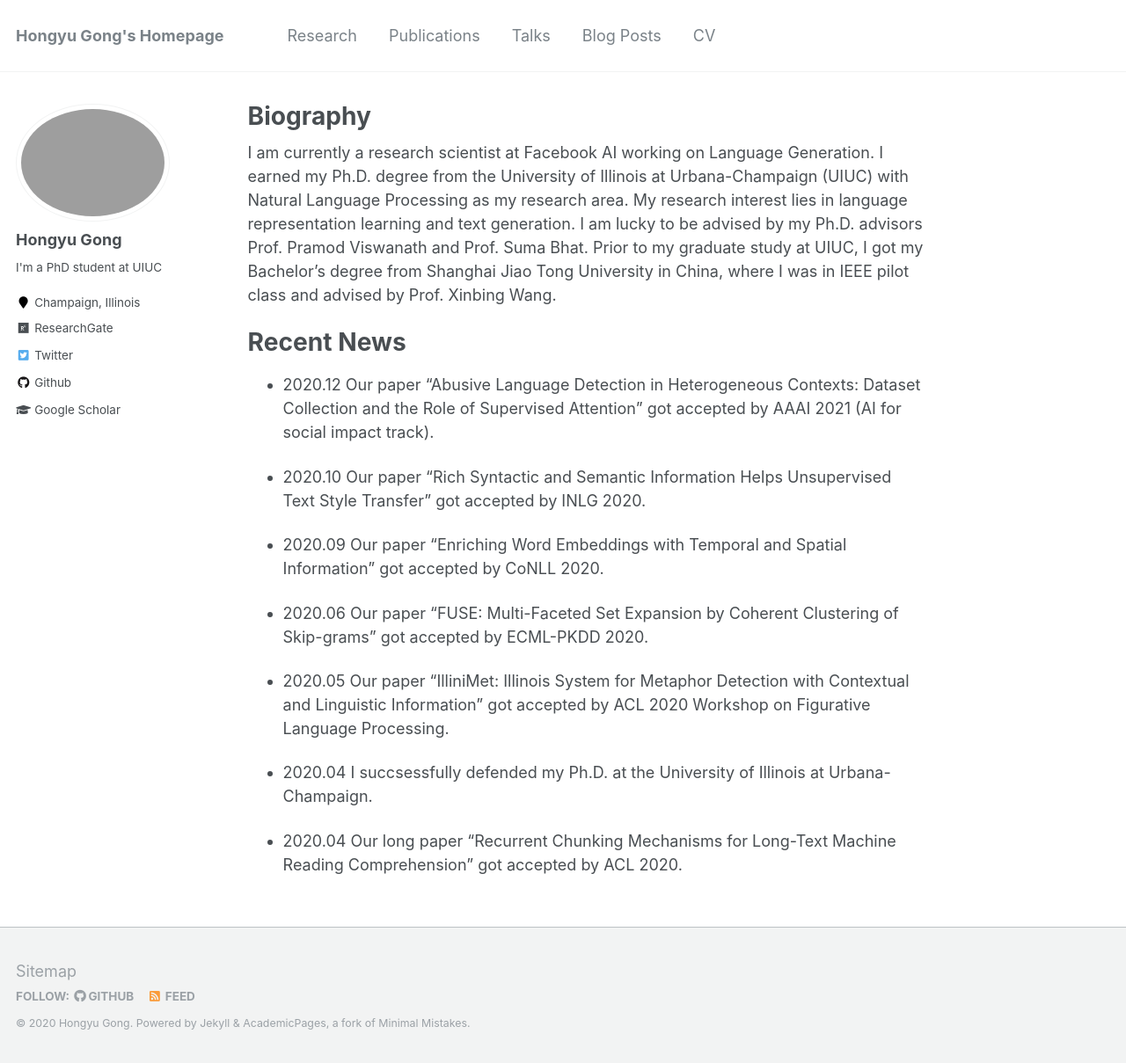
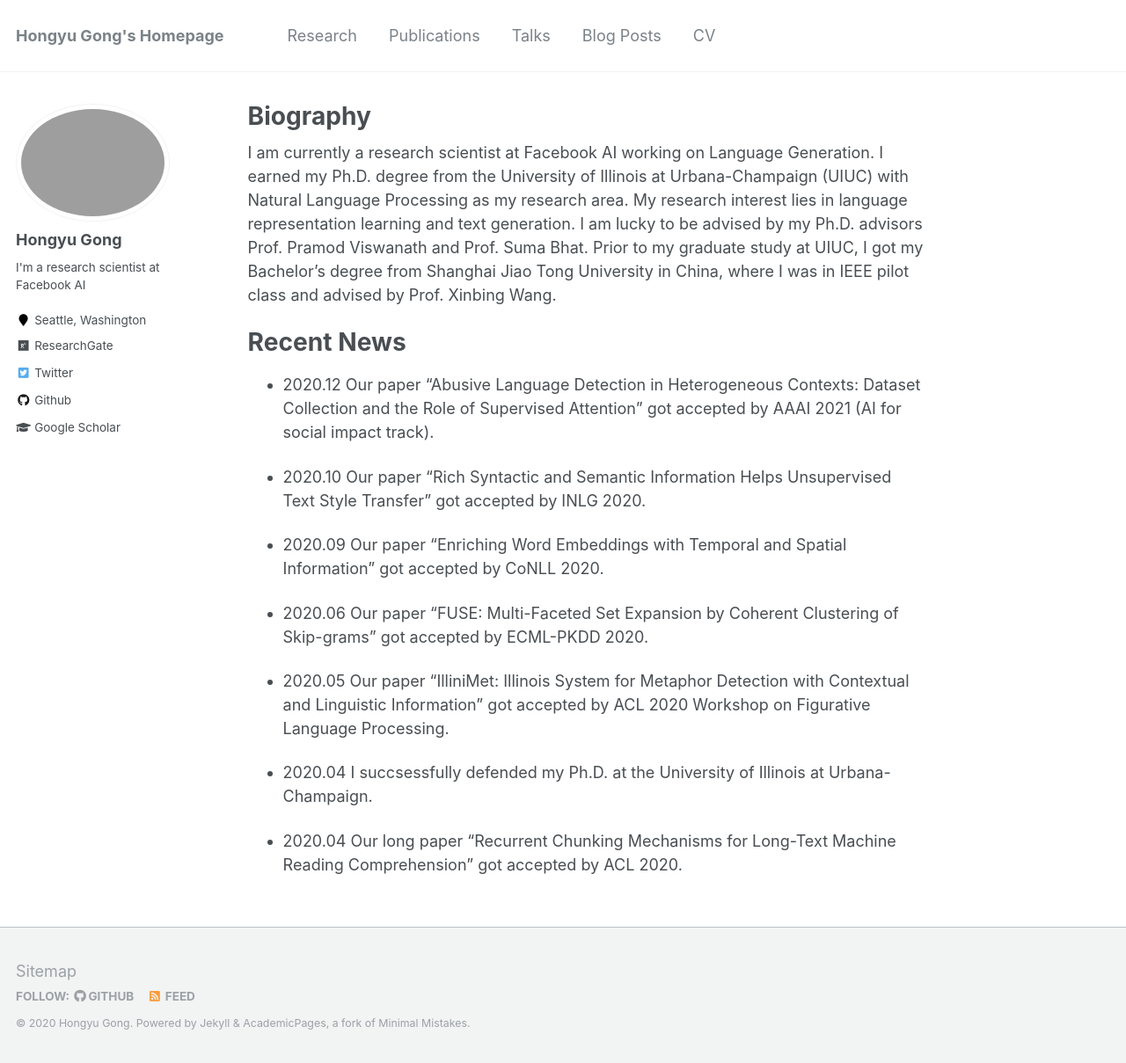
Before and after one commit to HongyuGong/HongyuGong.github.io, a Jekyll site: the page built from _pages/about.md, in a window 1280 px wide and 1209 px high. Shown: the whole window at 88% size. Built offline with Jekyll 4.4.1, drawn with Linux system fonts in a browser that asks for light colours.

Commit message:
Update _config.yml

```diff
--- a/_config.yml
+++ b/_config.yml
@@ -10,7 +10,7 @@ locale                   : "en-US"
 title                    : "Hongyu Gong's Homepage"
 title_separator          : "-"
 name                     : &name "Hongyu Gong"
-description              : &description "I'm a PhD student at UIUC"
+description              : &description "I'm a research scientist at Facebook AI"
 url                      : https://hongyugong.github.io # the base hostname & protocol for your site e.g. "https://mmistakes.github.io"
 baseurl                  : "" # the subpath of your site, e.g. "/blog"
 repository               : "hongyugong.github.io"
@@ -82,8 +82,8 @@ analytics:
 author:
   name             : "Hongyu Gong"
   avatar           : "profile.jpg"
-  bio              : "I'm a PhD student at UIUC"
-  location         : "Champaign, Illinois"
+  bio              : "I'm a research scientist at Facebook AI"
+  location         : "Seattle, Washington"
   employer         :
   pubmed           :
   googlescholar    : "https://scholar.google.com/citations?user=Jam1IpgAAAAJ&hl=en"
```
